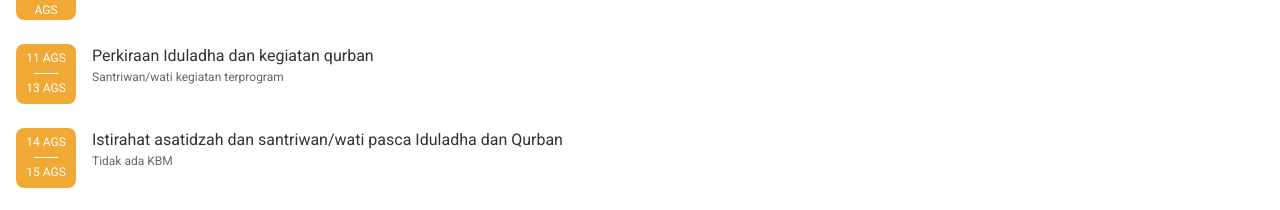
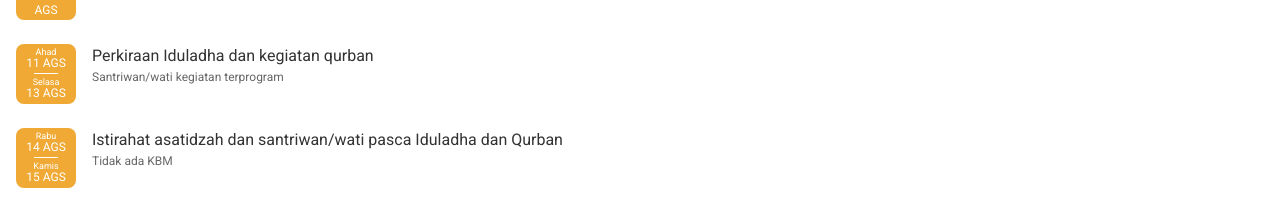
Before and after one commit to miftahafina/kaldik, a React (Create React App) app: page / in a window 1280 px wide. Both pictures are taken after a click on the element "Agustus". Shown: the part 176-386 px from the top of the page. Built offline with nearby package versions, Linux system fonts and the light colour scheme.

Commit message:
Add day on double date

```diff
--- a/src/Components/Agenda/Agenda.jsx
+++ b/src/Components/Agenda/Agenda.jsx
@@ -19,10 +19,17 @@ const Agenda = (props) => {
     if (multiDate) {
       return (
         <Fragment>
+          <div className="agenda-day">
+            {dayIndo(agenda.begin.getDay())}
+          </div>
           <div className="agenda-date-begin">
             {agenda.begin.getDate()} {monthAbbr(agenda.begin.getMonth())}
           </div>
+
           <div className="agenda-date-divider"></div>
+          <div className="agenda-day">
+            {dayIndo(agenda.end.getDay())}
+          </div>
           <div className="agenda-date-end">
             {agenda.end.getDate()} {monthAbbr(agenda.end.getMonth())}
           </div>
--- a/src/index.css
+++ b/src/index.css
@@ -164,7 +164,7 @@ body {
 .agenda-date-divider {
   border-top: 1px solid white;
   width: 24px;
-  margin: 7px 0px 8px 0px;
+  margin: 2px 0px 3px 0px;
 }
 
 .agenda-desc-box {
```
